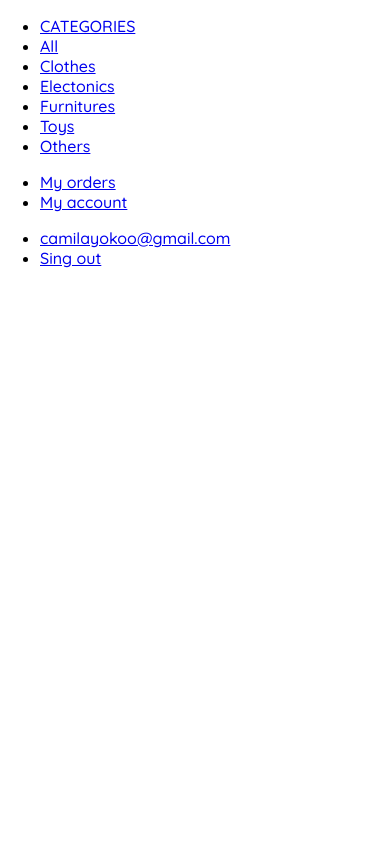
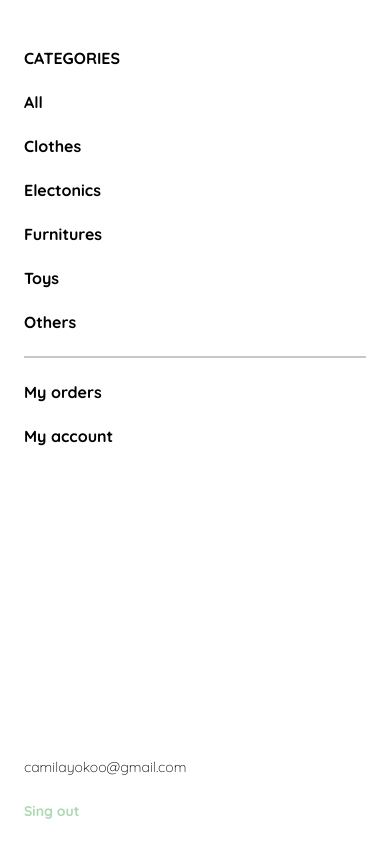
Before and after one commit to biankacode/OnlineStore, a plain HTML site: page 8menuMobile.html in a window 390 px wide. Drawn offline with Linux system fonts and the light colour scheme.

Commit message:
Se agregaron los estilos de css, esta listo el descktop mobile

```diff
--- a/8menuMobile.html
+++ b/8menuMobile.html
@@ -22,7 +22,41 @@
         body{
           margin: 0;
           font-family: 'Quicksand', sans-serif;
-      }
+        }
+        .mobile-menu{
+            padding: 24px;
+
+        }
+        .mobile-menu a {
+            text-decoration: none;
+            color: var(--black);
+            font-weight: bold;
+        }
+        .mobile-menu ul{
+            padding: 0;
+            margin:24px 0  0;
+            list-style: none;
+        }
+        .mobile-menu ul:nth-child(1){
+            border-bottom: 2px solid var(--very-ligth-pink);
+        }
+        .mobile-menu ul:nth-child(3) {
+             position: absolute;
+             bottom: 0;
+        }
+        .mobile-menu ul li{
+            margin-bottom: 24px;
+        }
+        .email{
+            font-size: var(--sm);
+            font-weight: 300 !important;
+        }
+        .sing-out{
+            color: var(--hospital-green)!important;
+            font-size: var(--sm);
+
+        }
+
     </style>
 </head>
 <body>
@@ -64,7 +98,7 @@
             </li>
         </ul>
 
-        <ul>
+        <ul class="pie">
             <li>
                 <a class="email" href="/">camilayokoo@gmail.com</a>
             </li>
```
